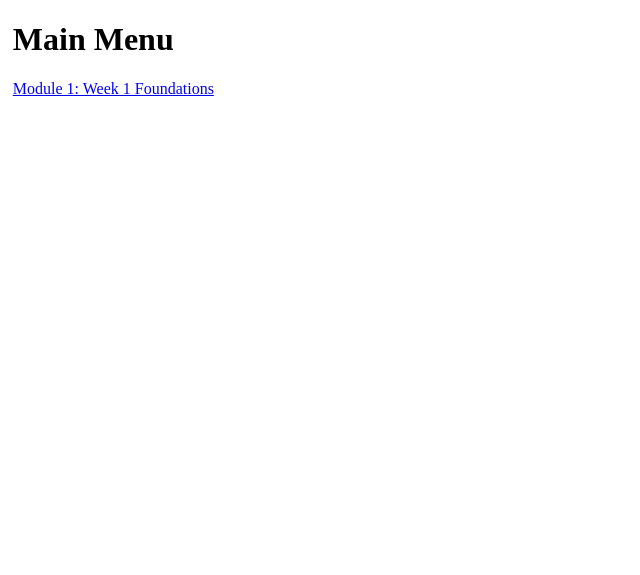
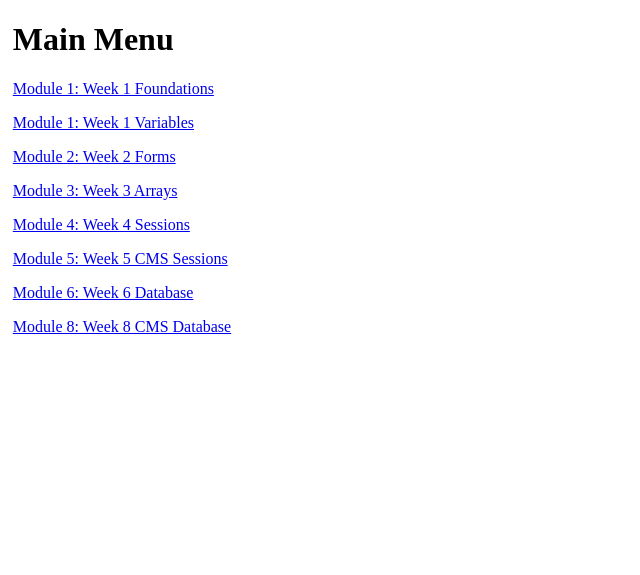
Before and after one commit to TheWanderingCrow/CSIS410-Liberty, a PHP site: page / in a window 1280 px wide. Shown: the part 58-633 px from the top of the page, without its empty margins (0-640 px from the left). Run offline with PHP 8.4, Linux system fonts and the light colour scheme.

Commit message:
Added all module links

```diff
--- a/src/pages/index.php
+++ b/src/pages/index.php
@@ -10,6 +10,13 @@ Design::prelude();
     <div class="body-text">
         <h1>Main Menu</h1>
         <p><a href="/index.php?p=foundations">Module 1: Week 1 Foundations</a></p>
+        <p><a href="/index.php?p=variables">Module 1: Week 1 Variables</a></p>
+        <p><a href="/index.php?p=forms">Module 2: Week 2 Forms</a></p>
+        <p><a href="/index.php?p=arrays">Module 3: Week 3 Arrays</a></p>
+        <p><a href="/index.php?p=sessions">Module 4: Week 4 Sessions</a></p>
+        <p><a href="/index.php?p=cms_sessions">Module 5: Week 5 CMS Sessions</a></p>
+        <p><a href="/index.php?p=database">Module 6: Week 6 Database</a></p>
+        <p><a href="/index.php?p=cms_database">Module 8: Week 8 CMS Database</a></p>
     </div>
     <?php Design::footer(__FILE__); ?>
 </body>
```
